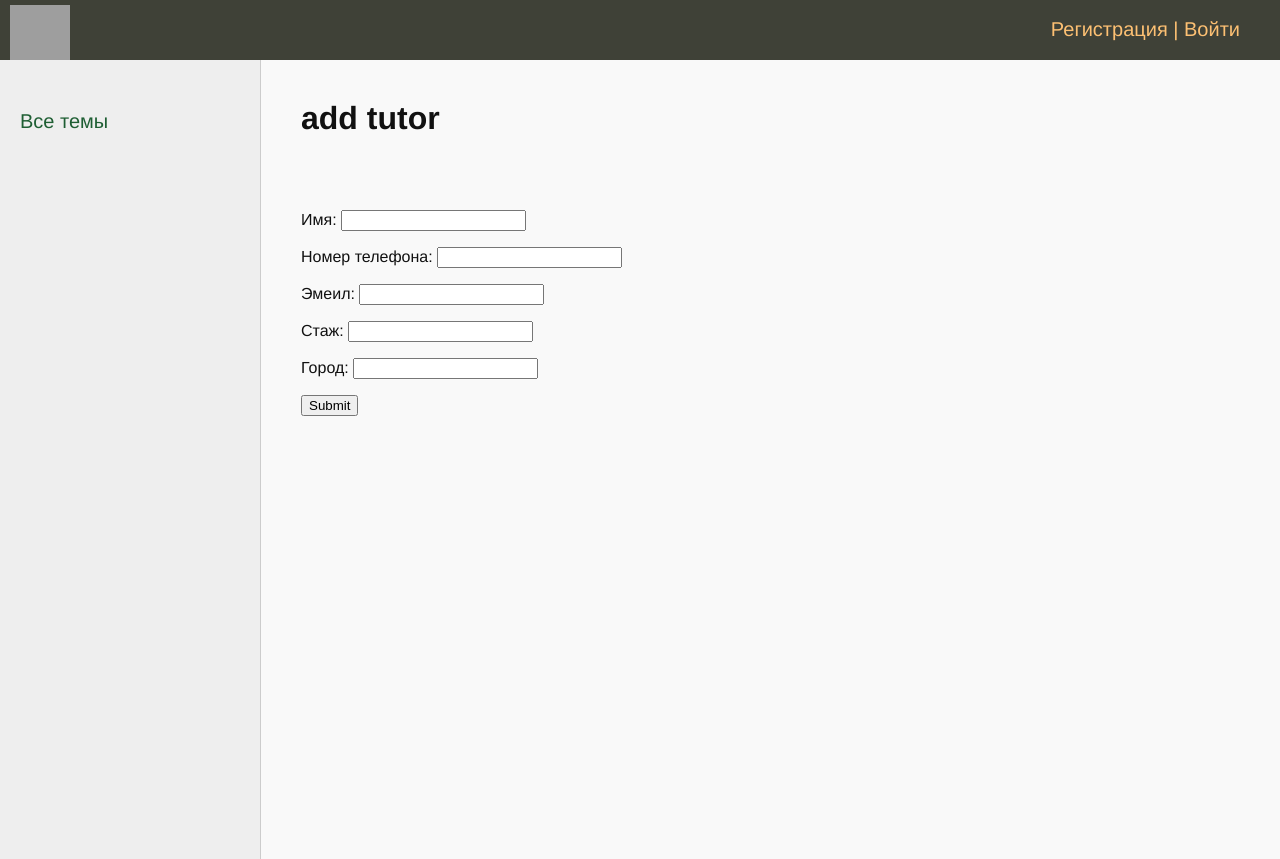
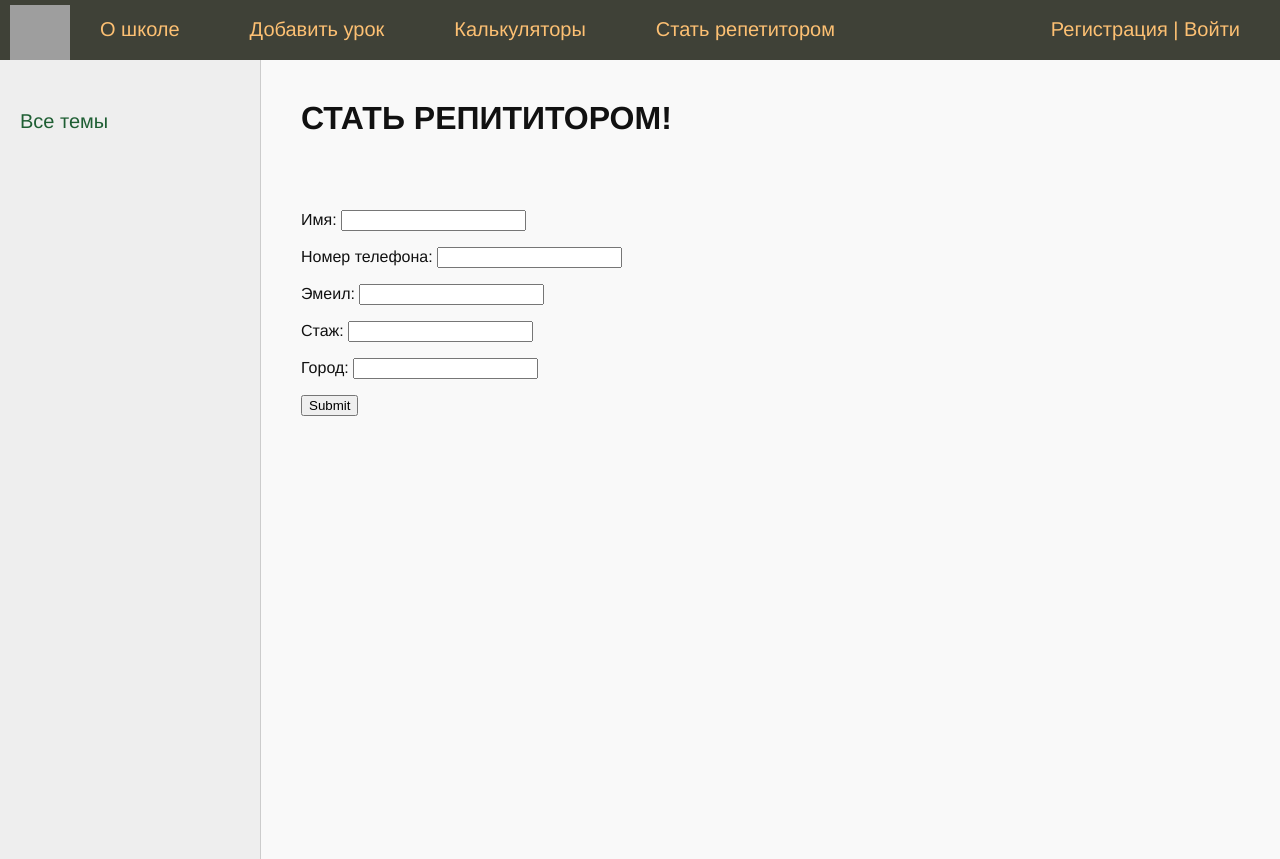
Before and after one commit to regina404/school, a Django app: page /become_tutor/ in a window 1280 px wide. Shown: the top 859 px of the page. Run offline with Django 4.2, Linux system fonts and the light colour scheme; grey boxes are pictures that could not be loaded.

Commit message:
Страница стать репетитором

```diff
--- a/lessons/templates/lessons/become_tutor.html
+++ b/lessons/templates/lessons/become_tutor.html
@@ -1,16 +1,15 @@
 {% extends 'lessons/header.html' %}
 
-
 {% block content %}
-   <h1>add tutor</h1>
+   <h1>СТАТЬ РЕПИТИТОРОМ!</h1>
    <br/><br/>
    {% if submitted %}
-      Вы уже заполнили форму!
+      <p>Форма успешно заполнена!</p>
    {% else %}
     <form action="" method=POST>
        {% csrf_token %}
        {{ form.as_p }}
-       <input type="submit" value="Submit" class="btn btn-success">
+       <input type="submit" value="Submit" class="contact form">
     </form>
     {% endif %}
 
--- a/lessons/views.py
+++ b/lessons/views.py
@@ -38,6 +38,8 @@ def about(request):
     page_obj = paginator.get_page(page_number)
     return render(request, 'lessons/about.html', {'page_obj': page_obj, 'menu': menu, 'title': 'О школе'})
 
+
+
 def test(request):
     contact_list = Lessons.objects.all()
     paginator = Paginator(contact_list, 3)
@@ -55,9 +57,9 @@ def become_tutor(request):
             return HttpResponseRedirect('/become_tutor?submitted=True')
     else:
         form = ContactForm
-        if submitted in request.GET:
+        if 'submitted' in request.GET:
             submitted = True
-    return render(request, 'lessons/become_tutor.html', {'form':form, 'submitted':submitted})
+    return render(request, 'lessons/become_tutor.html', {'form':form, 'submitted':submitted, 'menu': menu, 'title': 'Стать репетитором'})
 
 
 
```
Also changed, not shown: db.sqlite3.
